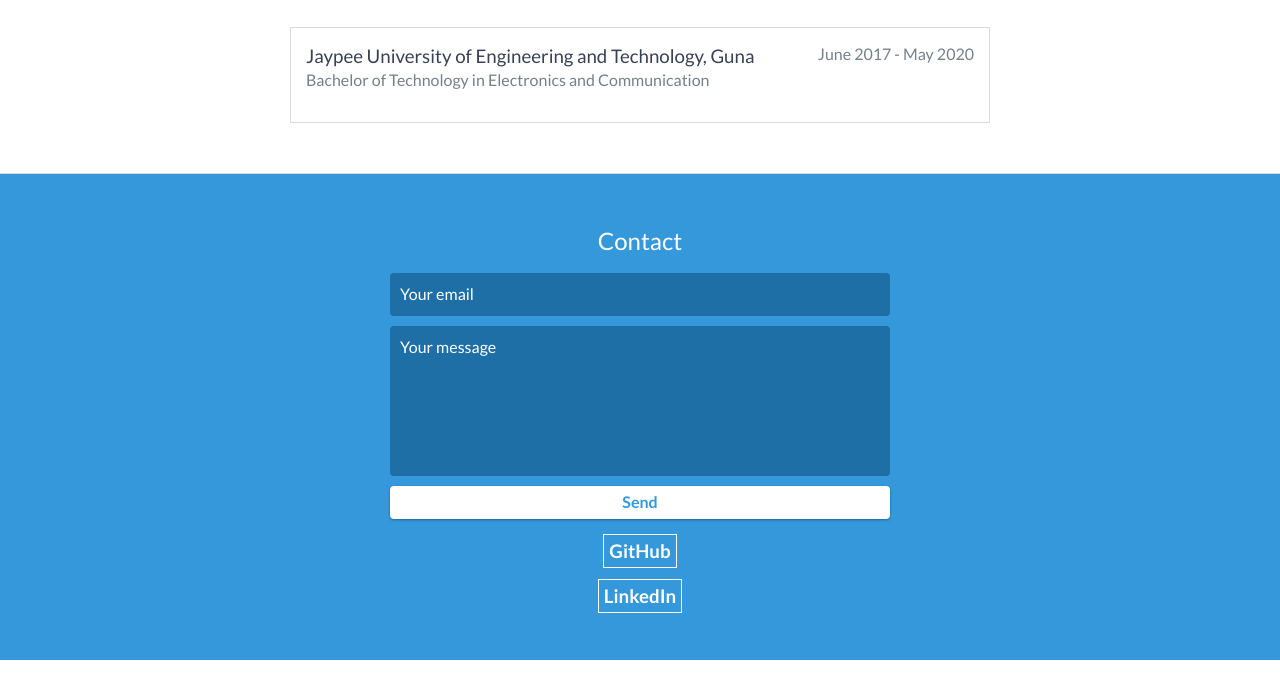
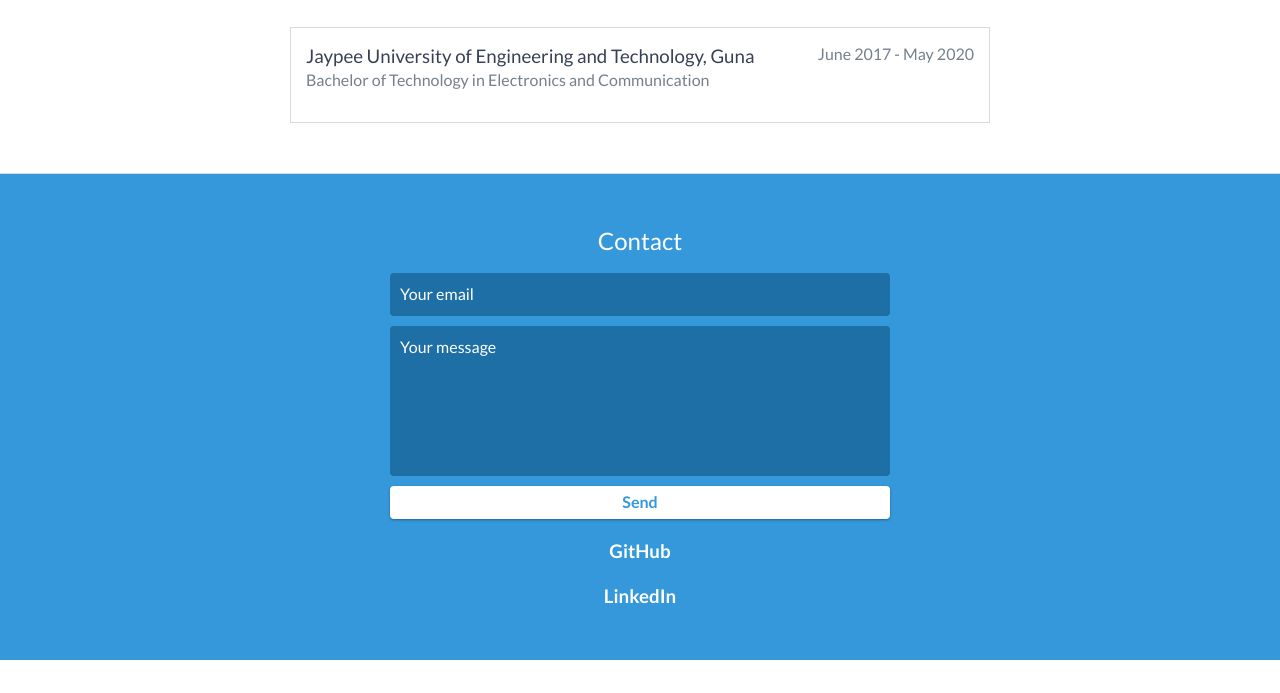
Before and after one commit to Abhi-nav-sharma/portfolio, a plain HTML site: page index.html in a window 1280 px wide. Shown: the part 3366-4059 px from the top of the page. Drawn offline with nearby package versions, Linux system fonts and the light colour scheme.

Commit message:
fix: git and linkedin

```diff
--- a/index.html
+++ b/index.html
@@ -220,8 +220,8 @@
         </div>
         <div>
             <div>
-                <h3><a  style="color: white;border: 1px solid white; padding: 5px;" href="https://github.com/Abhi-nav-sharma" target="_blank">GitHub</a></h3>
-                <h3 style="margin: 0;"><a  style="color: white;border: 1px solid white; padding: 5px;" href="https://www.linkedin.com/in/abhinav2507/" target="_blank">LinkedIn</a></h3>
+                <h3><a  style="color: white; padding: 5px;" href="https://github.com/Abhi-nav-sharma" target="_blank">GitHub</a></h3>
+                <h3 style="margin: 0;"><a  style="color: white; padding: 5px;" href="https://www.linkedin.com/in/abhinav2507/" target="_blank">LinkedIn</a></h3>
             </div>
         </div>
         <!-- End #contact-form -->
```
